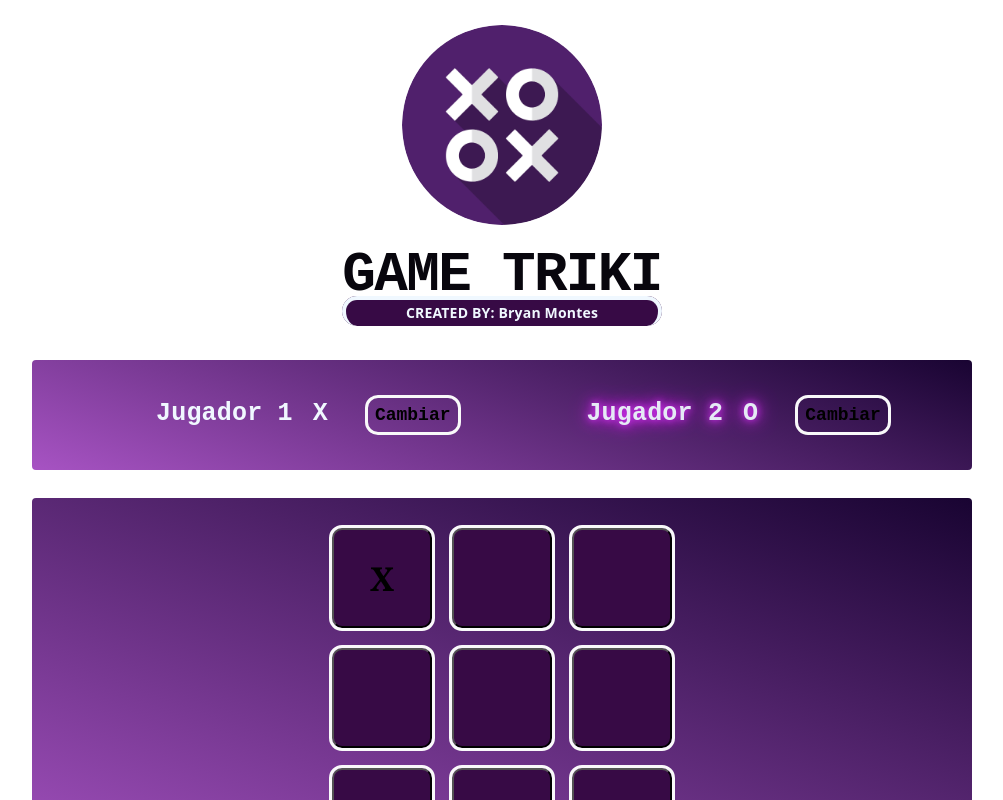
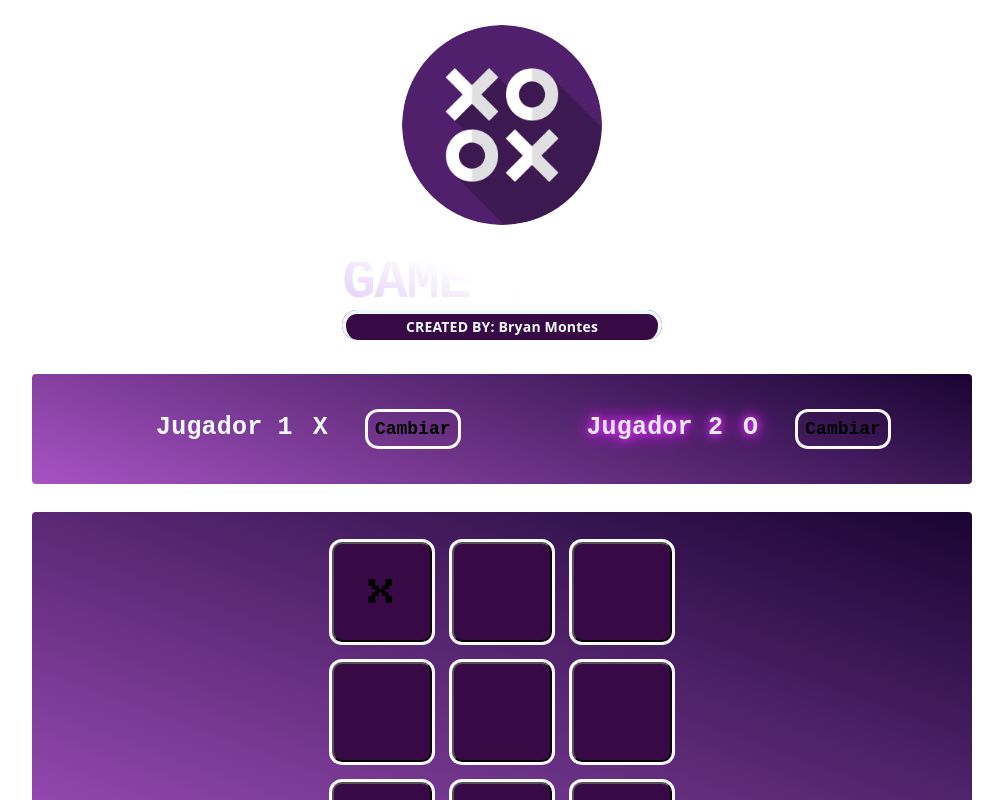
Before and after one commit to BryanMontes98/Game-Triki, a React (Vite) app: page / in a window 1280 px wide. Both pictures are taken after a click on the button 519 px from the left and 578 px from the top of the page. Shown: the top 800 px of the page, without its empty margins (138-1141 px from the left). Built offline with nearby package versions, Linux system fonts and the light colour scheme.

Commit message:
updating the styles

```diff
--- a/index.html
+++ b/index.html
@@ -4,6 +4,7 @@
     <meta charset="UTF-8" />
     <link rel="icon" type="image/svg+xml" href="/favicon.svg" />
     <meta name="viewport" content="width=device-width, initial-scale=1.0" />
+    <link href="https://fonts.googleapis.com/css2?family=Orbitron:wght@400;700&family=Press+Start+2P&display=swap" rel="stylesheet">
     <title>game-triki</title>
   </head>
   <body>
--- a/src/components/GameBoard/GameBoard.css
+++ b/src/components/GameBoard/GameBoard.css
@@ -19,6 +19,7 @@
     padding: 0;
 }
 
+
 .game-board-col button {
     width: 100px;
     height: 100px;
@@ -27,12 +28,13 @@
     border-radius: 10px;
     cursor: pointer;
     background: #370a45;
-    font-family:Cambria, Cochin, Georgia, Times, 'Times New Roman', serif;
+    font-family: 'Press Start 2P';
     font-weight: bold;
-    font-size: 33px;
+    font-size: 27px;
 }
 
 .game-board-col button:hover {
     transform: scale(1.1);
-    transition: .1s ease;
+    transition: .25s ease;
+    background: #78348f;
 }
--- a/src/components/LogTurns/LogTurns.css
+++ b/src/components/LogTurns/LogTurns.css
@@ -12,9 +12,9 @@
   animation: slide-in-from-left 1s cubic-bezier(0.075, 0.82, 0.165, 1) forwards;
   margin: 0 0 2rem 0;
   padding: 1rem 1.5rem;
-  border: 1px solid #ffff;
+  border: 2px solid #ffff;
   background: linear-gradient(20deg, #a753c3, #190432);
-  font-family: 'Courier New', Courier, monospace;
+  font-family: "Courier New", Courier, monospace;
   font-size: 20px;
   box-shadow:
     0 0 8px #ffffff,
@@ -40,12 +40,24 @@
   }
 }
 
+.log-turns-empty {
+  color: #ffff;
+  font-family: "Courier New", Courier, monospace;
+  padding: 5px 10px;
+  max-width: 300px;
+  margin: 0 auto 20px;
+  animation: slide-in-from-left 1s cubic-bezier(0.075, 0.82, 0.165, 1) forwards;
+}
+
 .log-turns-title {
   color: #ffff;
-    font-family: 'Courier New', Courier, monospace;
+  font-size: 20px;
+  font-family: "Courier New", Courier, monospace;
+  font-weight: bold;
   border-bottom: 3px solid #ffff;
   border-radius: 20px;
   padding: 5px 10px;
   max-width: 300px;
   margin: 0 auto 20px;
+  animation: slide-in-from-left 1s cubic-bezier(0.075, 0.82, 0.165, 1) forwards;
 }
--- a/src/components/LogTurns/LogTurns.jsx
+++ b/src/components/LogTurns/LogTurns.jsx
@@ -5,8 +5,9 @@ export default function LogTurns({ gameTurns }) {
 
     return (
         <>
+            {  gameTurns.length === 0 ? <p className='log-turns-empty'>No hay información de la tabla</p> :
+            <ol className="log-turns">
             <h3 className='log-turns-title'>Información de la tabla</h3>
-            <ol className="log-turns">
                 { gameTurns.map( (turn, index)=> {
                     return (
                         <li key={index}>
@@ -16,6 +17,8 @@ export default function LogTurns({ gameTurns }) {
                     )
                 })}
             </ol>
+            }
+
         </>
     );
 
--- a/src/index.css
+++ b/src/index.css
@@ -169,6 +169,22 @@ header h1 {
   font-family: 'Courier New', Courier, monospace;
   font-weight: 600;
   margin-bottom: 8px;
+  background: linear-gradient(20deg, #cda8f3, #ffffff, #ffffff);
+  background-size: 200% auto;
+  -webkit-background-clip: text;
+  background-clip: text;
+  -webkit-text-fill-color: transparent;
+  line-height: 40px;
+  animation: gradientMove 2s linear infinite;
+}
+
+@keyframes gradientMove {
+  from {
+    background-position: 0% 50%;
+  }
+  to {
+    background-position: 200% 50%;
+  }
 }
 
 
```
Lines whose indentation alone changed are shown as unchanged.
